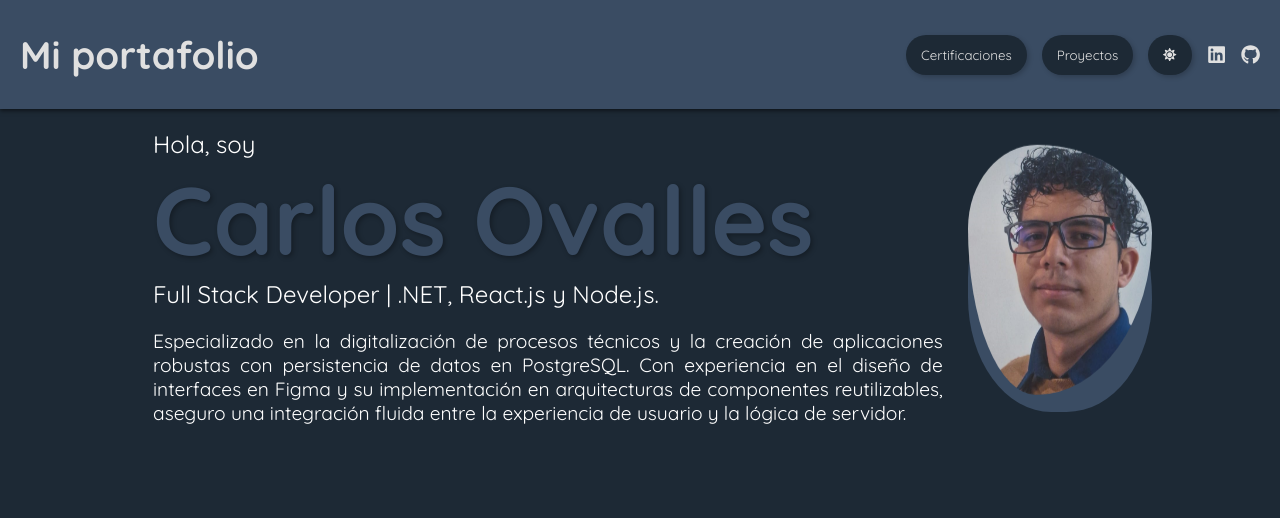
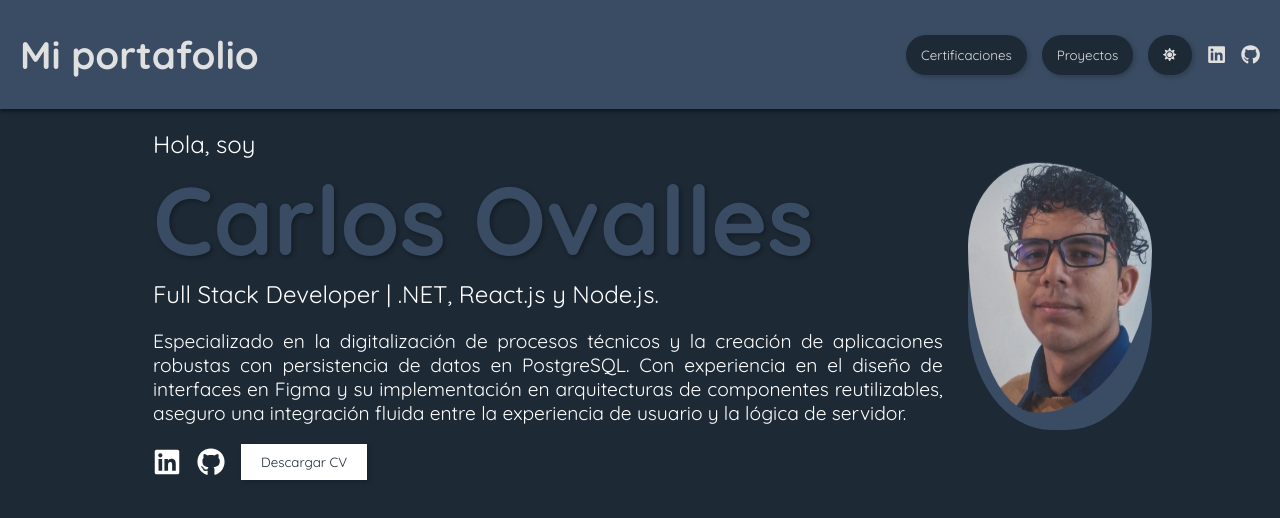
Before and after one commit to carlosamov/Portfolio, a React (Vite) app: page / in a window 1280 px wide. Shown: the top 518 px of the page. Built offline with nearby package versions, Linux system fonts and the light colour scheme.

Commit message:
Ajustes del Hero y de la cabecera

```diff
--- a/src/App.css
+++ b/src/App.css
@@ -32,19 +32,16 @@ body {
   font-size: 1.2rem;
   background: var(--main-fondo);
   color: var(--main-texto);
+  transition: background-color 0.3s ease, color 0.3s ease;
 }
 body.light {
   --main-fondo: #ffffff; /* Fondo principal un beige muy claro y cálido */
   --main-texto: #3d2b1f; /* Texto principal un marrón oscuro para buen contraste */
 
-  --secondary-fondo: #eae3da; /* Fondo secundario gris topo claro */
+  --secondary-fondo: #e6c9b3; /* Fondo secundario gris topo claro */
   --secondary-texto: #5e4a3f; /* Texto secundario marrón grisáceo */
 
-  --accent-color: #d4a778; /* Color de acento (terracota suave) */
-  --border-color: #c3b4a2; /* Color para bordes sutiles */
-
-  --success-color: #6b9b5a; /* Verde para éxito */
-  --error-color: #c25b5b; /* Rojo para error */
+  --complementary-fondo: #be7d6c; /* Color complementario un terracota suave */
 }
 body.dark {
   /*Fondos*/
--- a/src/App.jsx
+++ b/src/App.jsx
@@ -10,7 +10,7 @@ import Certificaciones from "./Componentes/Secciones/Certificaciones/Certificaci
 import Contacto from "./Componentes/Secciones/Contacto/Contacto.jsx";
 
 //Nuevo contenido
-import Hero from "./Componentes/Secciones/Rediseño de Secciones/Hero.jsx";
+import Hero from "./Componentes/Secciones/Rediseño de Secciones/Hero/Hero.jsx";
 
 export default function App() {
   const ctx = useGlobalContext();
--- a/src/Componentes/Base/Botones/Botones.jsx
+++ b/src/Componentes/Base/Botones/Botones.jsx
@@ -4,8 +4,18 @@ export function BtnHeader(props) {
   const { className, onClick, children } = props;
 
   return (
-    <button className={`${styles.btnHeader} ${className}`} onClick={onClick}>
+    <button className={`${styles.btn} ${styles.btnHeader} ${className}`} onClick={onClick}>
       {children}
     </button>
   );
 }
+
+export function BtnPrimary(props) {
+  const { className, onClick, children } = props;
+
+    return (
+    <button className={`${styles.btn} ${styles.btnPrimary} ${className}`} onClick={onClick}>
+      {children}
+    </button>
+  );
+}
--- a/src/Componentes/Base/Botones/botones.module.css
+++ b/src/Componentes/Base/Botones/botones.module.css
@@ -1,3 +1,18 @@
+/*CSS dinamico para todos*/
+.btn{
+  display: flex;
+  align-items: center;
+  justify-content: center;
+  transition: transform 0.1s ease-in-out, color 0.1s ease-in-out;
+}
+.btn:hover {
+  transform: scale(1.05);
+}
+
+.btn:active {
+  transform: scale(0.95);
+}
+
 /*boton 1 > Cabecera*/
 .btnHeader {
   border: none;
@@ -10,17 +25,17 @@
   padding: 0px 15px;
   min-width: 40px;
   height: 40px;
-
-  display: flex;
-  align-items: center;
-  justify-content: center;
-  transition: transform 0.1s ease-in-out;
 }
 
-.btnHeader:hover {
-  transform: scale(1.1);
+/*Boton 2 > Principal*/
+.btnPrimary {
+  border: none;
+
+  background-color: var(--main-texto);
+  color: var(--main-fondo);
+  cursor: pointer;
+  box-shadow: 2px 2px 5px rgba(0, 0, 0, 0.2);
+  padding: 10px 20px;
+  min-width: 80px;
+  height: fit-content;
 }
-
-.btnHeader:active {
-  transform: scale(0.95);
-}
--- a/src/Componentes/Secciones/Rediseño de Secciones/Hero.jsx
+++ b/src/Componentes/Secciones/Rediseño de Secciones/Hero/Hero.jsx
@@ -1,8 +1,12 @@
-import Blob from "../../Base/Blob/Blob.jsx";
-import imgCarlos from "../../../assets/foto de perfil.jpeg";
-import Section from "../../Base/Seccion/Seccion.jsx";
+import Blob from "../../../Base/Blob/Blob.jsx";
+import Section from "../../../Base/Seccion/Seccion.jsx";
+import Link from "../../../Base/Link/Link.jsx";
+import { BtnPrimary } from "../../../Base/Botones/Botones.jsx";
 
 import styles from "./Hero.module.css";
+
+import imgCarlos from "../../../../assets/foto de perfil.jpeg";
+import { FaGithub, FaLinkedin } from "react-icons/fa";
 
 export default function Hero() {
   return (
@@ -21,6 +25,18 @@ export default function Hero() {
           arquitecturas de componentes reutilizables, aseguro una integración
           fluida entre la experiencia de usuario y la lógica de servidor.
         </p>
+
+        <div className={styles.hero_links}>
+          <Link href="https://www.linkedin.com/in/carlos-ovalles-4760a423b/">
+          <FaLinkedin size={28}/>
+        </Link>
+        <Link href="https://github.com/carlosamov">
+          <FaGithub size={28}/>
+        </Link>
+        <BtnPrimary onClick={() => window.open("https://drive.google.com/file/d/1n9l8mXo2s5a3e7j6v9k8l0p1q2r3s4t/view?usp=sharing", "_blank")}>
+          Descargar CV
+        </BtnPrimary>
+        </div>
       </div>
       <Blob>
         <img src={imgCarlos} alt="imagen Carlos Ovalles" />
--- a/src/Componentes/Secciones/Rediseño de Secciones/Hero.module.css
+++ b/src/Componentes/Secciones/Rediseño de Secciones/Hero/Hero.module.css
@@ -13,3 +13,20 @@
   width: fit-content;
   background-clip: text;
 }
+
+.hero_links{
+  display: flex;
+  gap: 1rem;
+  padding: 0px 25px;
+}
+
+.hero_links a {
+  transition: transform 0.3s ease, color 0.3s ease;
+}
+.hero_links a:hover {
+  transform: scale(1.1);
+}
+.hero_links a:active {
+  color: #bbbbbb;
+  transform: scale(0.95);
+}
```
